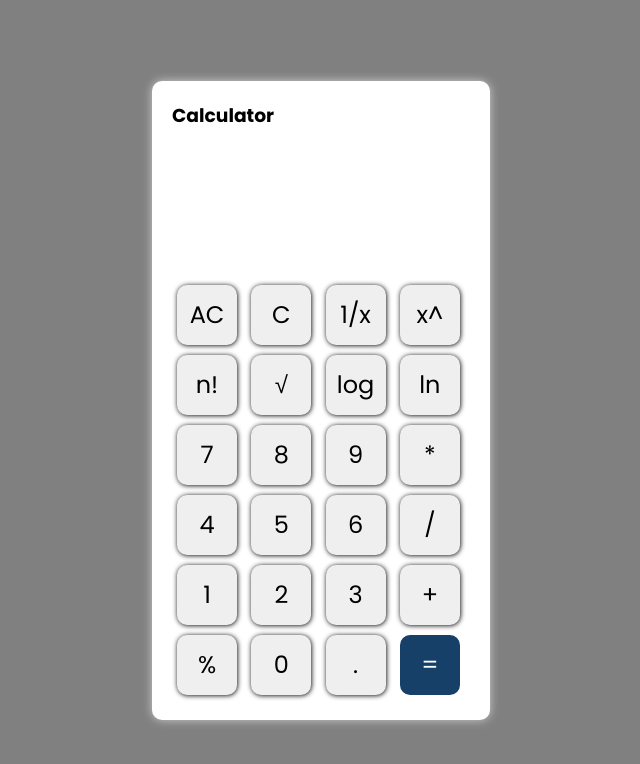
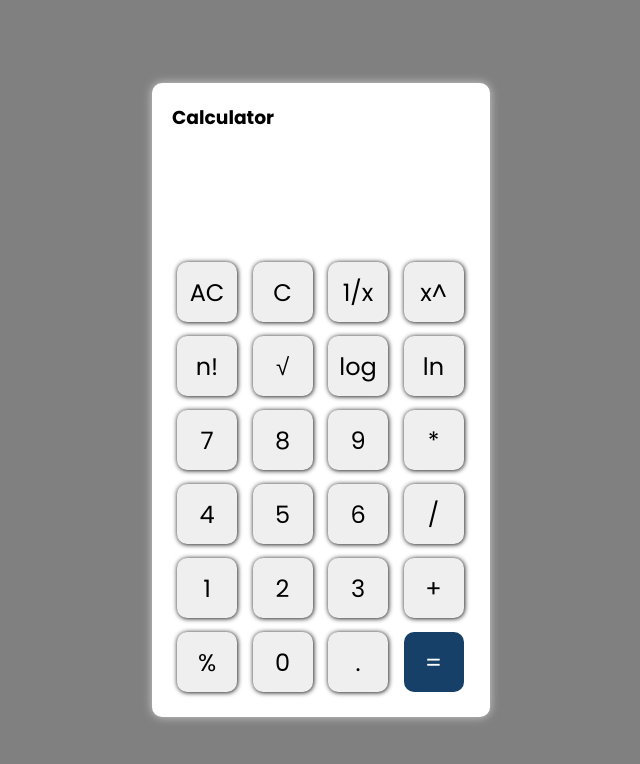
Before and after one commit to Prathameshgp48/OIBSIP_taskno1, a plain HTML site: page index.html in a window 1280 px wide. Shown: the whole page, without its empty margins (319-959 px from the left). Drawn offline with Linux system fonts and the light colour scheme.

Commit message:
resized button and ouput screen

```diff
--- a/style.css
+++ b/style.css
@@ -1,4 +1,4 @@
-@import url('https://fonts.googleapis.com/css2?family=Poppins:wght@400;700&display=swap');
+@import url("https://fonts.googleapis.com/css2?family=Poppins:wght@400;700&display=swap");
 
 * {
   margin: 0;
@@ -24,12 +24,25 @@ container {
   border-radius: 10px;
 }
 
-input[type="text"] {
+#screen {
+  text-align: right;
+  justify-content: flex-end;
+  margin-bottom: 10px;
+  padding: 30px 0;
+}
+
+#screenInp {
   width: 100%;
   font-size: 24px;
-  padding: 25px;
-  margin-bottom: 10px;
+  padding: 10px;
   border: none;
+  text-align: right;
+}
+
+.button-grid {
+  display: grid;
+  grid-template-columns: repeat(4, 1fr);
+  grid-gap: 4px;
 }
 
 input[type="button"] {
@@ -45,19 +58,6 @@ input[type="button"] {
   cursor: pointer;
 }
 
-#screen {
-  text-align: right;
-  justify-content: flex-end;
-  margin: 30px 0;
-}
-
-#screen input {
-  text-align: right;
-  flex: 1;
-  font-size: 20px;
-  box-shadow: none;
-}
-
 .equalto {
   background: rgb(23, 64, 105);
   color: white;
```
